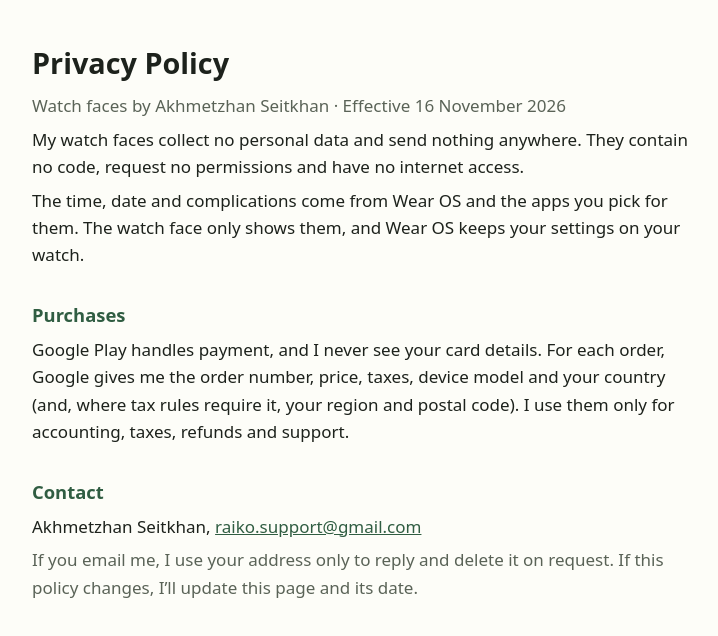
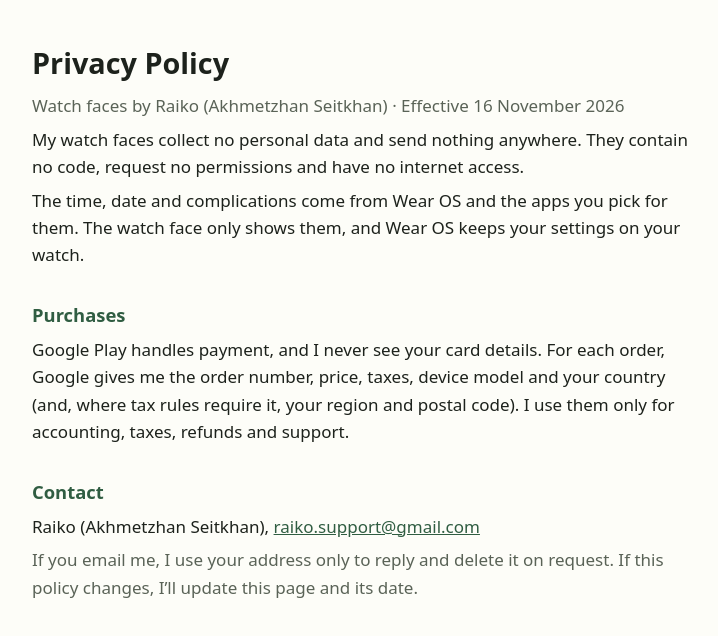
Before and after one commit to Raikvaza/raikvaza.github.io, a plain HTML site: page privacy-policy.html in a window 1280 px wide. Shown: the whole page, without its empty margins (272-990 px from the left). Drawn offline with Linux system fonts and the light colour scheme.

Commit message:
Name the developer as Raiko (Akhmetzhan Seitkhan)

```diff
--- a/privacy-policy.html
+++ b/privacy-policy.html
@@ -58,7 +58,7 @@
   <body>
     <main>
       <h1>Privacy Policy</h1>
-      <p class="muted">Watch faces by Akhmetzhan Seitkhan · Effective 16 November 2026</p>
+      <p class="muted">Watch faces by Raiko (Akhmetzhan Seitkhan) · Effective 16 November 2026</p>
 
       <p>
         My watch faces collect no personal data and send nothing anywhere. They contain no code,
@@ -79,7 +79,8 @@
 
       <h2>Contact</h2>
       <p>
-        Akhmetzhan Seitkhan, <a href="mailto:raiko.support@gmail.com">raiko.support@gmail.com</a>
+        Raiko (Akhmetzhan Seitkhan),
+        <a href="mailto:raiko.support@gmail.com">raiko.support@gmail.com</a>
       </p>
       <p class="muted">
         If you email me, I use your address only to reply and delete it on request. If this policy
```
Also changed, not shown: index.html (+2 -2 lines).
